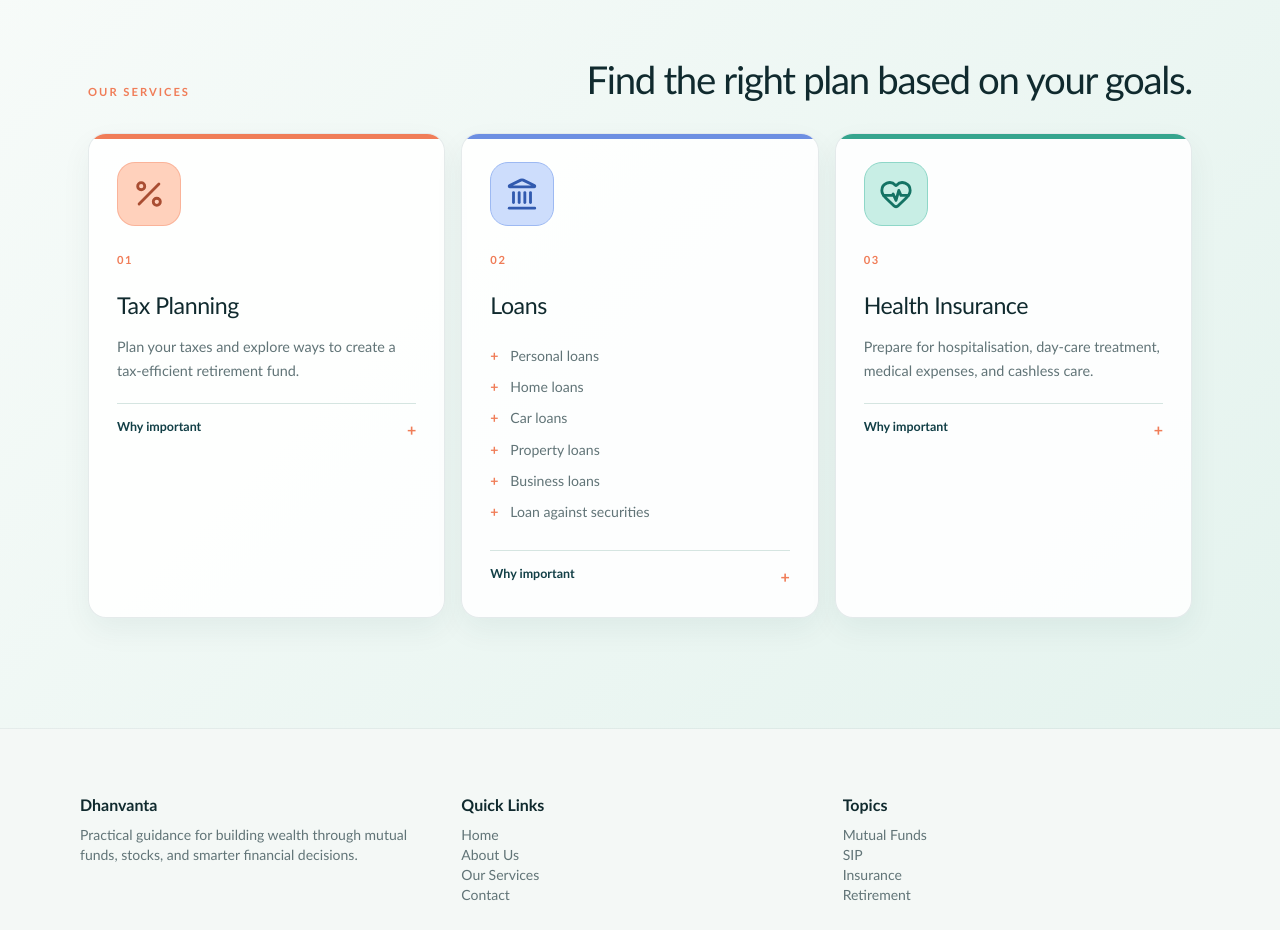
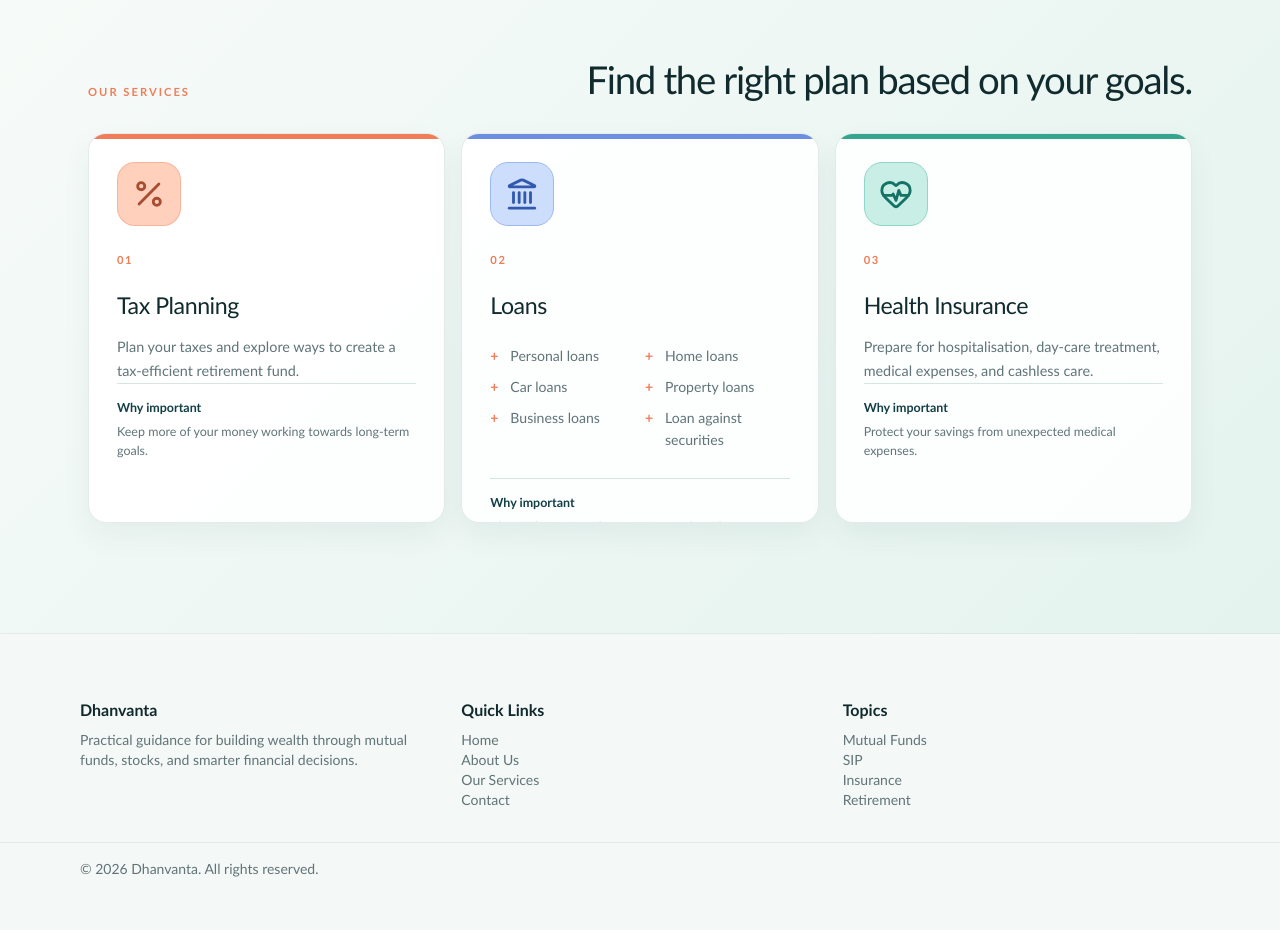
Before and after one commit to smritiRwt/Dhanvanta, a React (Vite) app: page / in a window 1280 px wide. Shown: the part 1800-2730 px from the top of the page. After the commit the page ends 2695 px from the top, so only its background shows below. Built offline with nearby package versions, Linux system fonts and the light colour scheme.

Commit message:
Update India audience wording

```diff
--- a/src/pages/Home.jsx
+++ b/src/pages/Home.jsx
@@ -27,9 +27,9 @@ export default function Home(){
       <section id="services" className="content-section services-section">
         <div className="section-heading"><span className="eyebrow">OUR SERVICES</span><h2>Find the right plan based on your goals.</h2></div>
         <div className="service-grid">
-          <article><div className="service-icon" aria-hidden="true"><Percent size={34} strokeWidth={2}/></div><span className="service-index">01</span><h3>Tax Planning</h3><p>Plan your taxes and explore ways to create a tax-efficient retirement fund.</p><details className="service-why"><summary>Why important</summary><p>Smart tax planning can reduce unnecessary tax outgo and keep more of your money working towards long-term goals.</p></details></article>
-          <article><div className="service-icon" aria-hidden="true"><Landmark size={34} strokeWidth={2}/></div><span className="service-index">02</span><h3>Loans</h3><ul className="service-list"><li>Personal loans</li><li>Home loans</li><li>Car loans</li><li>Property loans</li><li>Business loans</li><li>Loan against securities</li></ul><details className="service-why"><summary>Why important</summary><p>Choosing the right loan and repayment plan helps you fund important goals without creating avoidable debt stress.</p></details></article>
-          <article><div className="service-icon" aria-hidden="true"><HeartPulse size={34} strokeWidth={2}/></div><span className="service-index">03</span><h3>Health Insurance</h3><p>Prepare for hospitalisation, day-care treatment, medical expenses, and cashless care.</p><details className="service-why"><summary>Why important</summary><p>Health cover protects your savings from unexpected medical expenses and helps your family access timely care.</p></details></article>
+          <article><div className="service-icon" aria-hidden="true"><Percent size={34} strokeWidth={2}/></div><span className="service-index">01</span><h3>Tax Planning</h3><p>Plan your taxes and explore ways to create a tax-efficient retirement fund.</p><div className="service-why-static"><strong>Why important</strong><span>Keep more of your money working towards long-term goals.</span></div></article>
+          <article><div className="service-icon" aria-hidden="true"><Landmark size={34} strokeWidth={2}/></div><span className="service-index">02</span><h3>Loans</h3><ul className="service-list compact-service-list"><li>Personal loans</li><li>Home loans</li><li>Car loans</li><li>Property loans</li><li>Business loans</li><li>Loan against securities</li></ul><div className="service-why-static"><strong>Why important</strong><span>Choose borrowing that supports goals without avoidable debt stress.</span></div></article>
+          <article><div className="service-icon" aria-hidden="true"><HeartPulse size={34} strokeWidth={2}/></div><span className="service-index">03</span><h3>Health Insurance</h3><p>Prepare for hospitalisation, day-care treatment, medical expenses, and cashless care.</p><div className="service-why-static"><strong>Why important</strong><span>Protect your savings from unexpected medical expenses.</span></div></article>
         </div>
       </section>
 
--- a/src/styles.css
+++ b/src/styles.css
@@ -92,7 +92,7 @@ a { transition:color .2s ease, background-color .2s ease, border-color .2s ease,
 .split-content p { margin:4px 0 0; color:var(--muted); font-size:1rem; line-height:1.9; }
 .services-section { max-width:none; padding:92px max(24px, calc((100% - 1104px) / 2)) 110px; background:linear-gradient(135deg,#f7fbf9 0%,#e4f3ee 100%); border-top:1px solid rgba(18,63,70,.08); border-bottom:1px solid rgba(18,63,70,.08); }
 .service-grid { display:grid; grid-template-columns:repeat(3,1fr); gap:16px; }
-.service-grid article { position:relative; min-height:330px; padding:28px; border:1px solid rgba(18,63,70,.1); border-radius:18px; overflow:hidden; background:rgba(255,255,255,.88); box-shadow:0 12px 30px rgba(18,63,70,.06); transition:transform .25s ease, box-shadow .25s ease, border-color .25s ease; }
+.service-grid article { position:relative; height:390px; padding:28px; border:1px solid rgba(18,63,70,.1); border-radius:18px; overflow:hidden; background:rgba(255,255,255,.88); box-shadow:0 12px 30px rgba(18,63,70,.06); transition:transform .25s ease, box-shadow .25s ease, border-color .25s ease; }
 .service-grid article::before { content:''; position:absolute; top:0; left:0; right:0; height:5px; background:var(--accent); }
 .service-grid article:nth-child(2)::before { background:#6d8fe2; }
 .service-grid article:nth-child(3)::before { background:#36a58e; }
@@ -103,6 +103,12 @@ a { transition:color .2s ease, background-color .2s ease, border-color .2s ease,
 .service-index { color:var(--accent); font-size:.7rem; font-weight:700; letter-spacing:.14em; }
 .service-grid h3 { margin:18px 0 0; color:var(--ink); font-size:1.45rem; letter-spacing:-.02em; }
 .service-grid p { margin:12px 0 0; color:var(--muted); line-height:1.65; font-size:.9rem; }
+.service-why-static { display:grid; gap:6px; margin-top:auto; padding-top:15px; border-top:1px solid var(--line); }
+.service-why-static strong { color:var(--primary); font-size:.78rem; }
+.service-why-static span { color:var(--muted); font-size:.78rem; line-height:1.45; }
+.compact-service-list { grid-template-columns:repeat(2,minmax(0,1fr)); gap:8px 12px; margin:18px 0 0; }
+.compact-service-list li { padding-left:14px; font-size:.76rem; line-height:1.35; }
+.compact-service-list li::before { content:'•'; }
 .service-why { margin-top:20px; border-top:1px solid var(--line); }
 .service-why summary { padding-top:14px; color:var(--primary); cursor:pointer; font-size:.78rem; font-weight:700; list-style:none; }
 .service-why summary::-webkit-details-marker { display:none; }
@@ -204,6 +210,7 @@ a { transition:color .2s ease, background-color .2s ease, border-color .2s ease,
 	.split-content { grid-template-columns:1fr; gap:24px; }
 	.services-section { padding-left:20px; padding-right:20px; }
 	.service-grid,.tool-grid { grid-template-columns:1fr; }
+	.service-grid article { height:auto; min-height:330px; }
 	.topic-columns { grid-template-columns:1fr; gap:32px; }
 	.contact-page { padding:68px 20px 80px; }
 	.contact-layout { grid-template-columns:1fr; gap:42px; }
```
Also changed, not shown: 4 other files (tests, documents, lock files or other folders).
